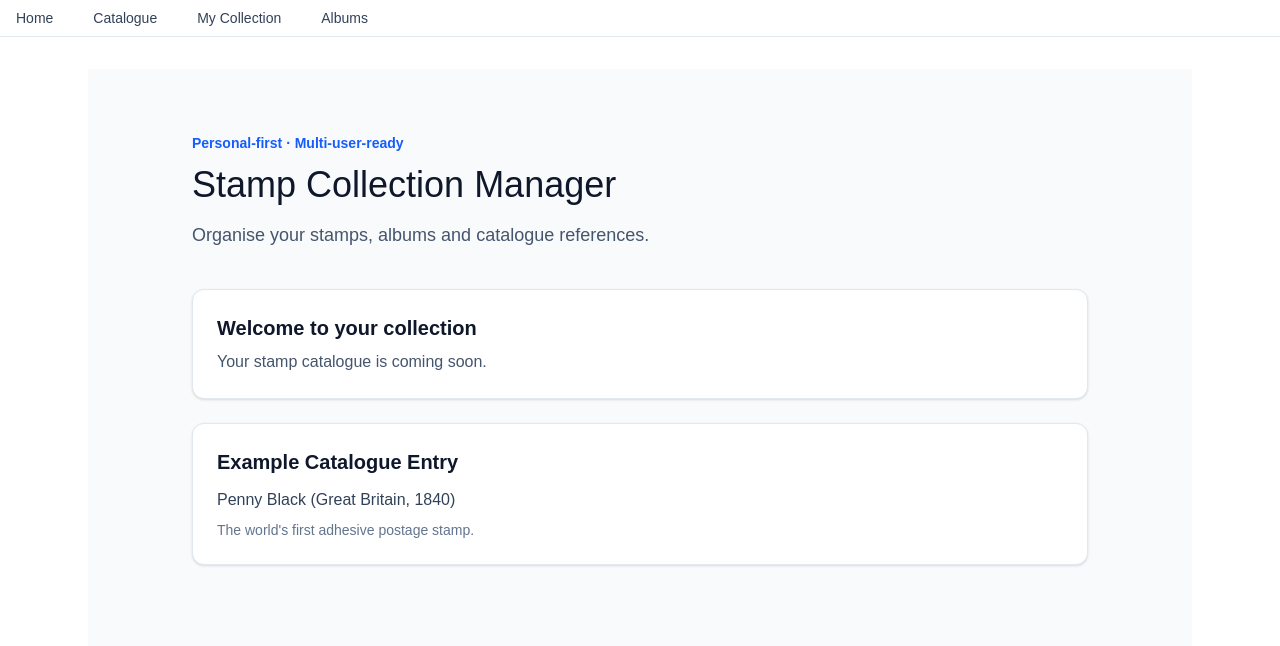
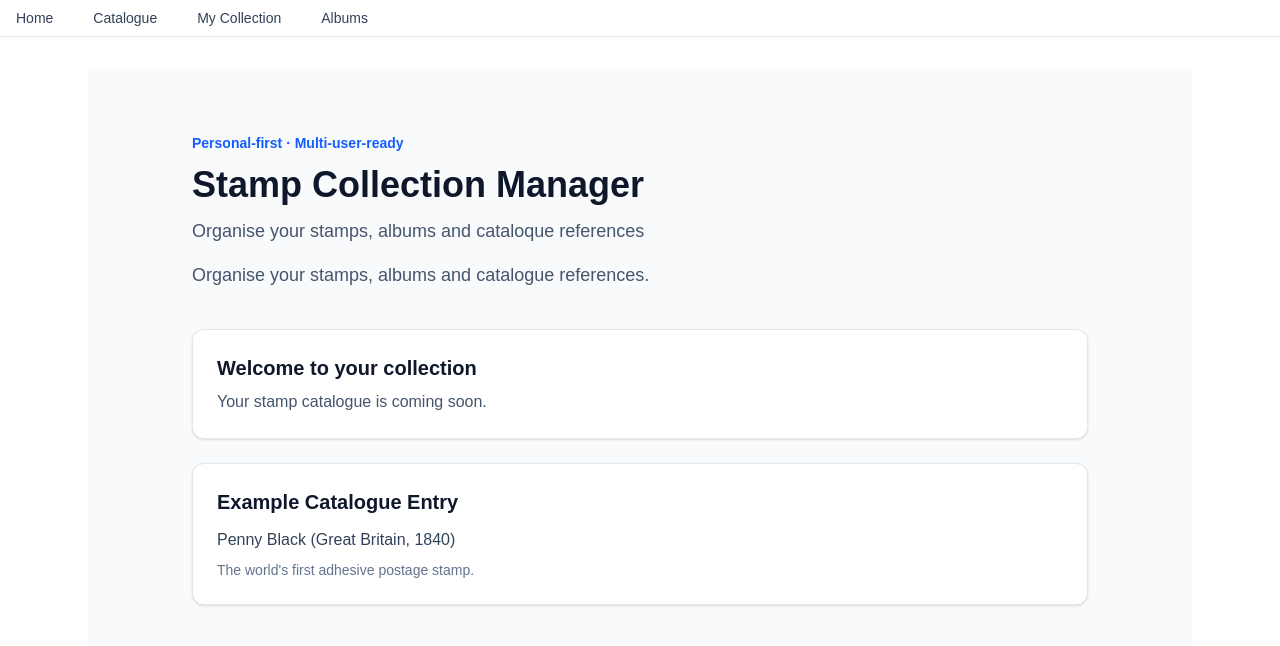
Before and after one commit to CristianAlexa/stamp-collection-manager, a Next.js app: page / in a window 1280 px wide. Shown: the top 646 px of the page. Built offline with nearby package versions, Linux system fonts and the light colour scheme.

Commit message:
feat: add catalogue collection and album navigation

```diff
--- a/src/app/layout.tsx
+++ b/src/app/layout.tsx
@@ -14,7 +14,7 @@ const geistMono = Geist_Mono({
 });
 
 export const metadata: Metadata = {
-  title: "Create Next App",
+  title: "Stamp Collection Manager",
   description: "Generated by create next app",
 };
 
@@ -28,9 +28,9 @@ export default function RootLayout({ children }: LayoutProps<"/">) {
         <div className="border-b border-slate-200 bg-white">
           <AppNavigation />
         </div>
-        <header>
+        <main>
           <div className="mx-auto max-w-6xl px-6 py-8">{children}</div>
-        </header>
+        </main>
       </body>
     </html>
   );
--- a/src/components/app-brand.tsx
+++ b/src/components/app-brand.tsx
@@ -13,9 +13,9 @@ interface AppBrandProps {
 export function AppBrand({ name, subtitle }: AppBrandProps) {
   return (
     <div>
-      <h1 className="text-4xl forn-bold text-slate-900">{name}</h1>
+      <h1 className="text-4xl font-bold text-slate-900">{name}</h1>
 
-      {subtitle && <p className="mt-3 text-lg text-slate-600"></p>}
+      {subtitle && <p className="mt-3 text-lg text-slate-600">{subtitle}</p>}
     </div>
   );
 }
--- a/src/components/app-navigation.tsx
+++ b/src/components/app-navigation.tsx
@@ -21,7 +21,7 @@ const navigationItem: NavigationItem[] = [
 
 export function AppNavigation() {
   return (
-    <nav atia-label="Main navigation">
+    <nav aria-label="Main navigation">
       <div className="flex flex-wrap gap-2">
         {navigationItem.map((item) => (
           <Link
```
